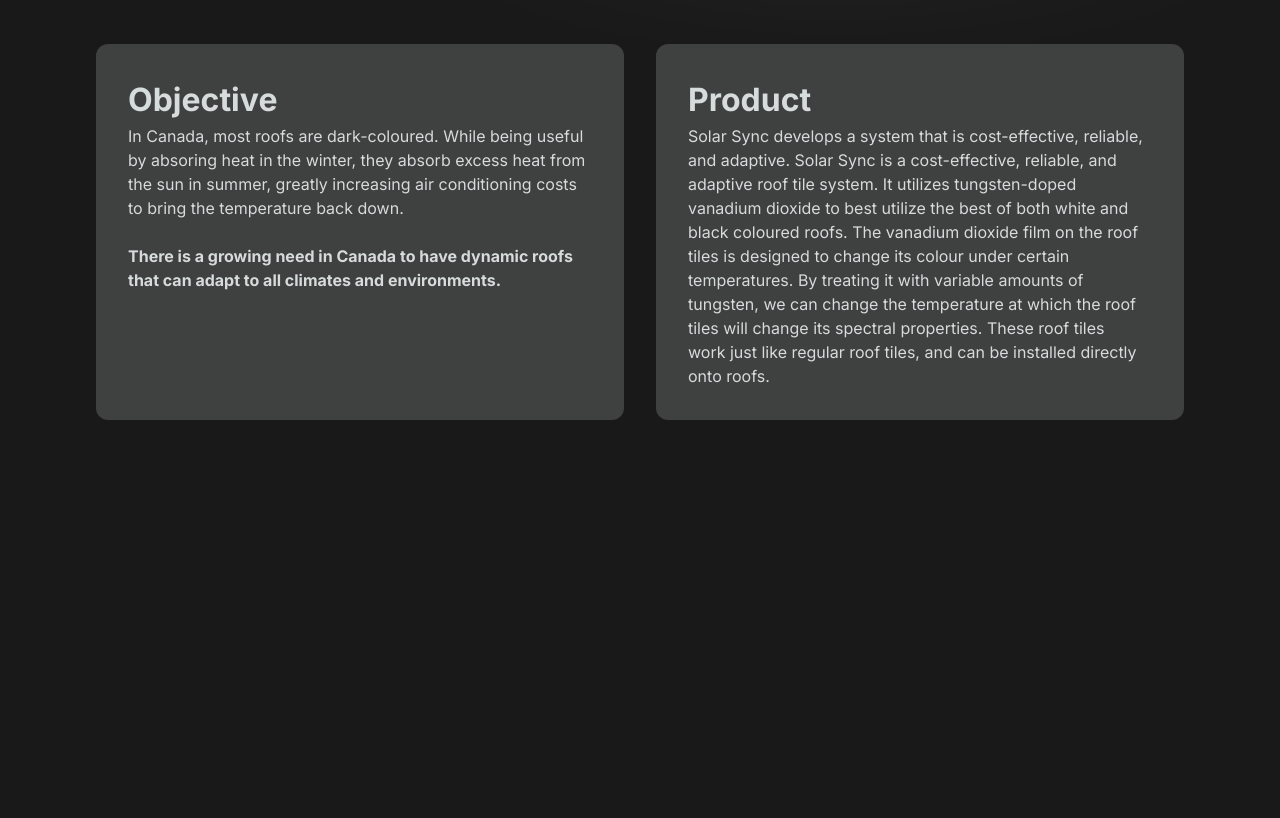
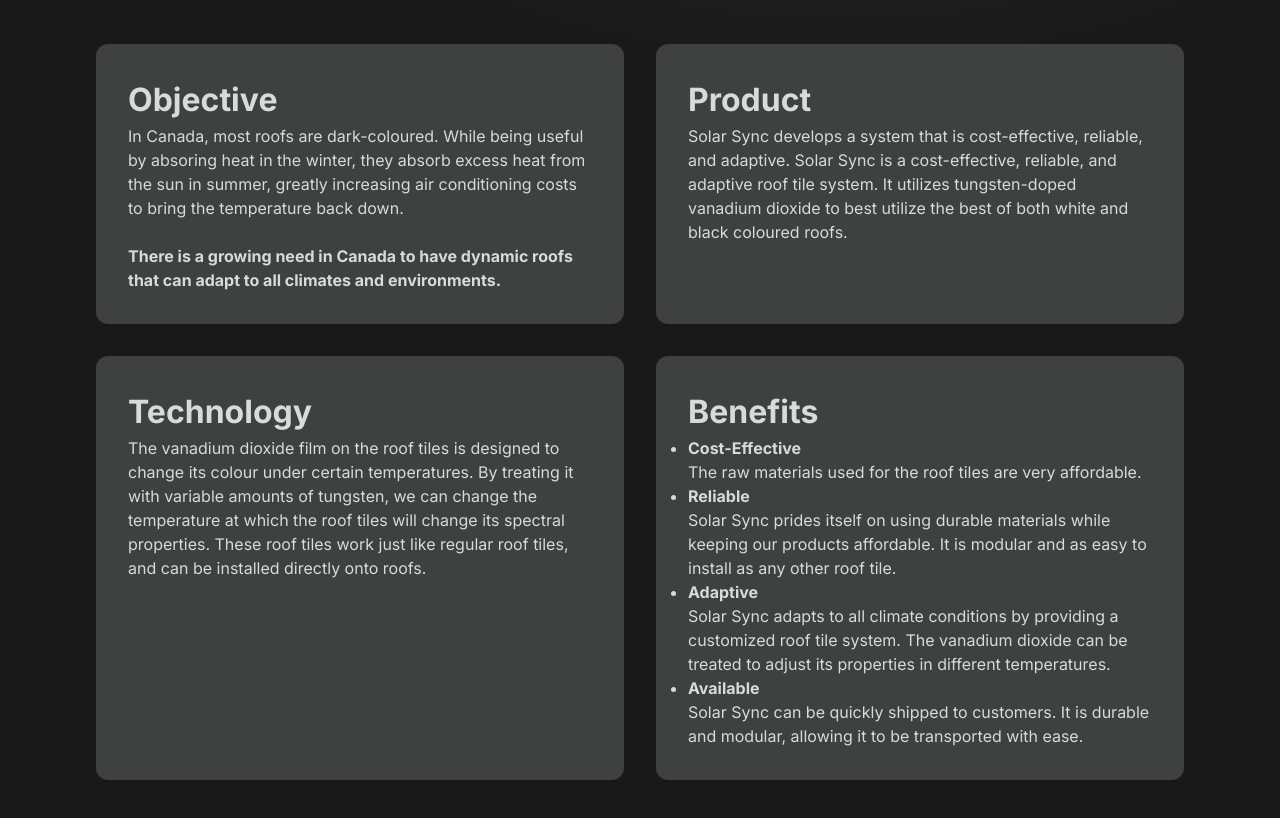
Before and after one commit to padhyeSohum/solar-sync, a Next.js app: page / in a window 1280 px wide. Shown: the part 860-1678 px from the top of the page. Before the commit the page ends 1376 px from the top, so only its background shows below. Built offline with nearby package versions, Linux system fonts and the light colour scheme.

Commit message:
about data

```diff
--- a/pages/contact.tsx
+++ b/pages/contact.tsx
@@ -13,7 +13,11 @@
         <main
         className={`flex min-h-screen flex-col items-center justify-evenly p-24 pt-0 ${inter.className}`}
         >
-            <LightDarkButton onThemeChange={setTheme} />
+
+            {/* NAVBAR */}
+            <div className="w-full absolute top-0 flex justify-evenly z-10 place-items-center py-8">
+                <LightDarkButton onThemeChange={(theme) => { setTheme(theme) }} />
+            </div>
             <div className="w-full h-screen flex flex-col justify-center relative">
             <h1 className="text-balance mb-8 text-[3.5rem]">Consulting</h1>
 
--- a/pages/index.tsx
+++ b/pages/index.tsx
@@ -105,10 +105,42 @@
                         <p>
                             Solar Sync develops a system that is cost-effective, reliable, and adaptive.
         Solar Sync is a cost-effective, reliable, and adaptive roof tile system. It utilizes tungsten-doped vanadium dioxide to best utilize the best of both white and black coloured roofs.
-                            The vanadium dioxide film on the roof tiles is designed to change its colour under certain temperatures.
+                        </p>
+                    </div>
+
+                    <div className="bg-foreground-20 rounded-xl p-8 text-pretty">
+                        <h2 className="text-[2rem] font-bold">Technology</h2>
+                        <p>
+                        The vanadium dioxide film on the roof tiles is designed to change its colour under certain temperatures.
                             By treating it with variable amounts of tungsten, we can change the temperature at which the roof tiles will change its spectral properties.
                             These roof tiles work just like regular roof tiles, and can be installed directly onto roofs.
                         </p>
+                    </div>
+
+                    <div className="bg-foreground-20 rounded-xl p-8 text-pretty">
+                        <h2 className="text-[2rem] font-bold">Benefits</h2>
+                            <ul className="list-disc" style={{ listStyleType: "disc" }}>
+                                <li>
+                                    <span className="font-bold">Cost-Effective</span>
+                                    <br/>
+                                    The raw materials used for the roof tiles are very affordable.
+                                </li>
+                                <li>
+                                    <span className="font-bold">Reliable</span>
+                                    <br/>
+                                    Solar Sync prides itself on using durable materials while keeping our products affordable. It is modular and as easy to install as any other roof tile.
+                                </li>
+                                <li>
+                                    <span className="font-bold">Adaptive</span>
+                                    <br/>
+                                    Solar Sync adapts to all climate conditions by providing a customized roof tile system. The vanadium dioxide can be treated to adjust its properties in different temperatures.
+                                </li>
+                                <li>
+                                    <span className="font-bold">Available</span>
+                                    <br/>
+                                    Solar Sync can be quickly shipped to customers. It is durable and modular, allowing it to be transported with ease.
+                                </li>
+                            </ul>
                     </div>
                 </div>
             </div>
```
Also changed, not shown: 1 other file (tests, documents, lock files or other folders).
